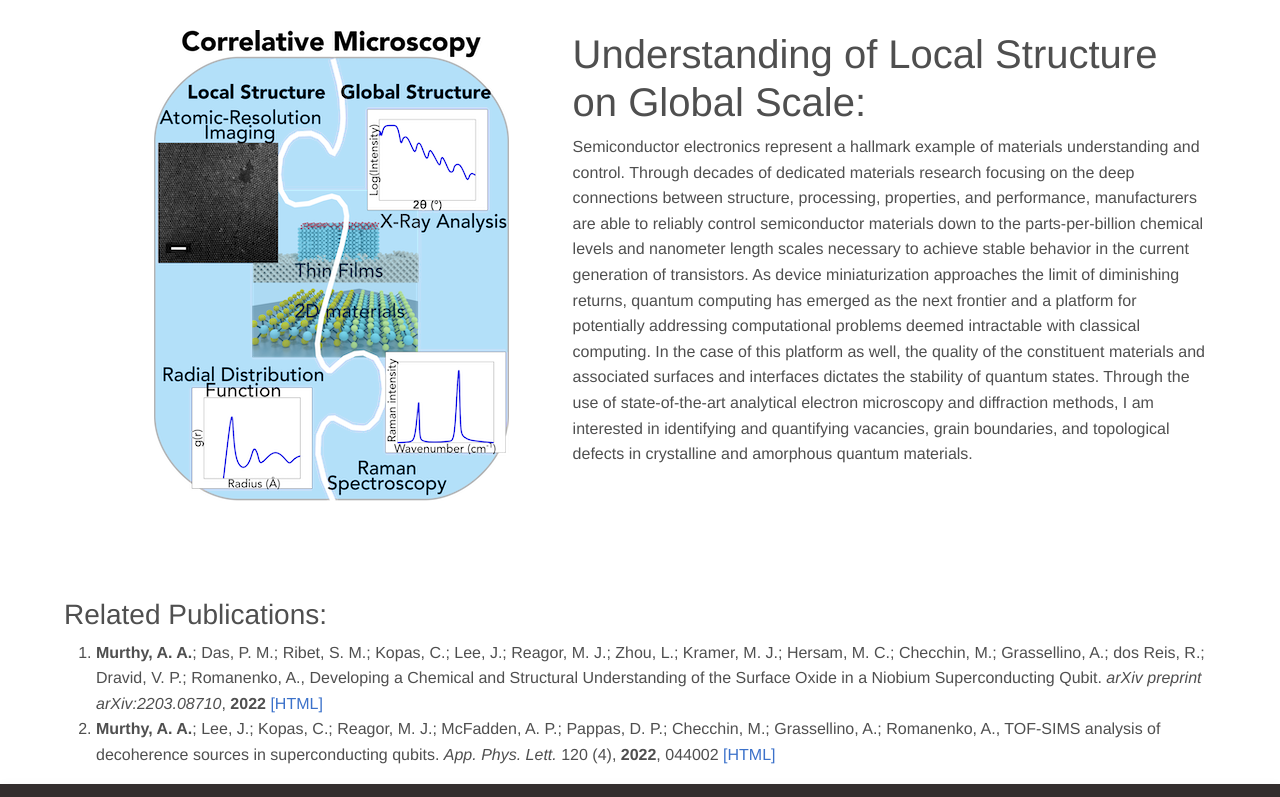
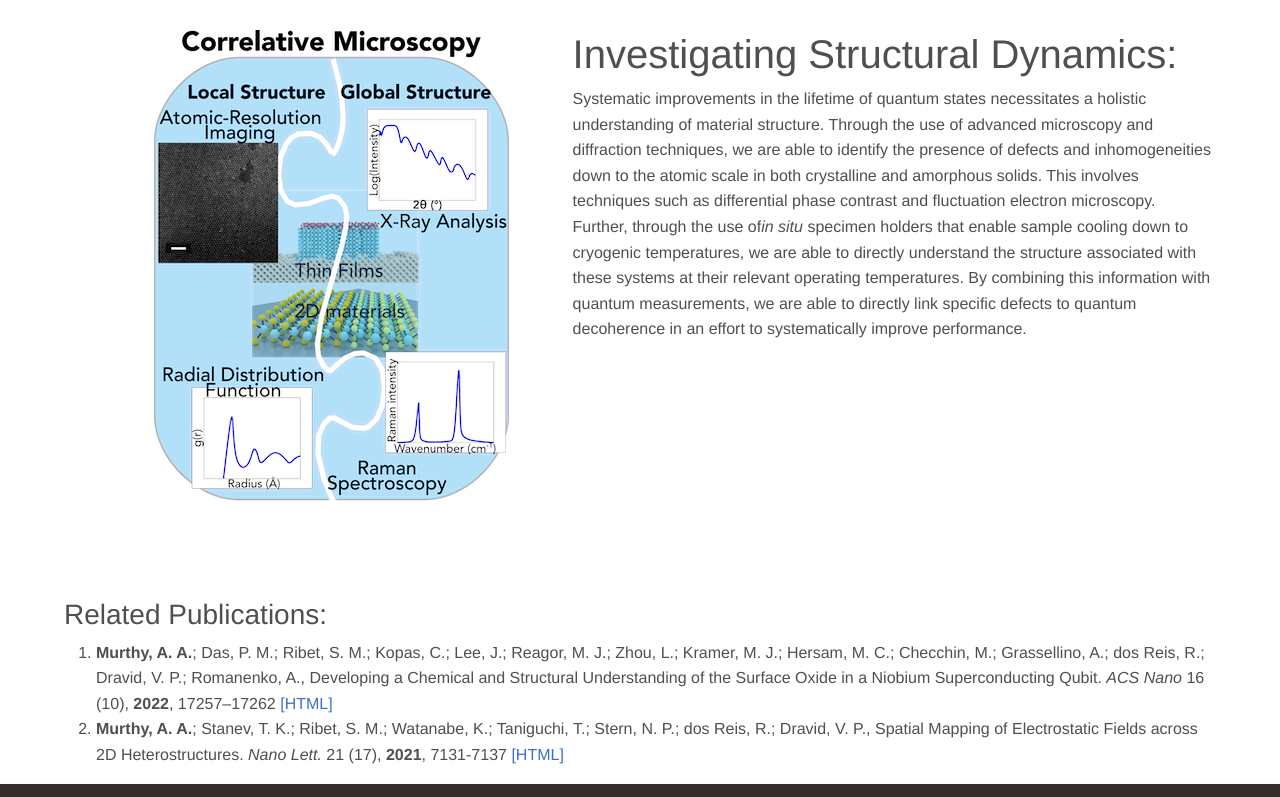
Before and after one commit to adithi-murthy/akshay-research-page, a React (Create React App) app: page /understanding-of-local-structure-on-global-scale in a window 1280 px wide. Shown: the part 500-1297 px from the top of the page. Built offline with nearby package versions, Linux system fonts and the light colour scheme.

Commit message:
hello. it's me.

```diff
--- a/src/Screens/AboutMe.js
+++ b/src/Screens/AboutMe.js
@@ -3,6 +3,7 @@ import {
   Name,
   JobTitle,
   AboutMeText,
+  AboutMeText2,
   Publication1,
   Publication2,
   Publication1Link,
@@ -40,6 +41,7 @@ const AboutMe = (
       <MDBIcon fab icon="twitter" />
     </a>
     <p style={{ marginTop: "3%" }}>{AboutMeText}</p>
+    <p style={{ marginTop: "3%" }}>{AboutMeText2}</p>
     <p>
     <MDBBtn style={{ backgroundColor: 'black' }} href={Pdf}>
       <MDBIcon className='me-2' fas icon='download' /> DOWNLOAD CV
--- a/src/Text/AboutMe.js
+++ b/src/Text/AboutMe.js
@@ -2,6 +2,7 @@ export const Name = "Akshay Murthy"
 export const JobTitle = "Associate Scientist at Fermi National Accelerator Laboratory"
 export const AboutMeText =
 "I am an Associate Scientist at Fermilab investigating superconducting resonators and transmons through the use of electron microscopy and other advanced materials characterization techniques. I previously obtained my PhD in Materials Science and Engineering at Northwestern University. My thesis research focused on studying two-dimensional materials for next generation electronic device applications.";
+export const AboutMeText2 = "As quantum systems are highly sensitive and responsive to perturbations and disorder at the atomic-scale, it is imperative to deeply understand how material structure, processing conditions, and property/performance metrics are linked. I seek to study quantum materials and devices using advanced microscopy and spectroscopy techniques to understand how the stability of quantum states are impacted by variations in the atomic and nanostructure."
 export const Publication1 = "New SQMS study uncovers impurities in a qubit"
 export const Publication2 = "Atomic Dance Reveals New Insights into Performance of 2D Materials"
 export const Publication1Link = "https://news.fnal.gov/2022/02/new-sqms-study-uncovers-impurities-in-a-qubit/?utm_source=newsletter&utm_medium=email&utm_campaign=ft-220217"
--- a/src/Text/IndividualResearchPages/Research-1.js
+++ b/src/Text/IndividualResearchPages/Research-1.js
@@ -1,23 +1,18 @@
 const Research1Text = (
   <div>
-    <h1>Understanding of Local Structure on Global Scale:</h1>
+    <h1>Investigating Structural Dynamics:</h1>
     <p className = "individualResearchBody">
-      Semiconductor electronics represent a hallmark example of materials
-      understanding and control. Through decades of dedicated materials research
-      focusing on the deep connections between structure, processing,
-      properties, and performance, manufacturers are able to reliably control
-      semiconductor materials down to the parts-per-billion chemical levels and
-      nanometer length scales necessary to achieve stable behavior in the
-      current generation of transistors. As device miniaturization approaches
-      the limit of diminishing returns, quantum computing has emerged as the
-      next frontier and a platform for potentially addressing computational
-      problems deemed intractable with classical computing. In the case of this
-      platform as well, the quality of the constituent materials and associated
-      surfaces and interfaces dictates the stability of quantum states. Through
-      the use of state-of-the-art analytical electron microscopy and diffraction
-      methods, I am interested in identifying and quantifying vacancies, grain
-      boundaries, and topological defects in crystalline and amorphous quantum
-      materials.
+      Systematic improvements in the lifetime of quantum states necessitates a
+      holistic understanding of material structure. Through the use of advanced
+      microscopy and diffraction techniques, we are able to identify the presence
+      of defects and inhomogeneities down to the atomic scale in both crystalline
+      and amorphous solids. This involves techniques such as differential phase
+      contrast and fluctuation electron microscopy. Further, through the use of
+      <i>in situ</i> specimen holders that enable sample cooling down to cryogenic
+      temperatures, we are able to directly understand the structure associated with
+      these systems at their relevant operating temperatures. By combining this information
+      with quantum measurements, we are able to directly link specific defects to
+      quantum decoherence in an effort to systematically improve performance.
     </p>
   </div>
 );
@@ -28,18 +23,29 @@ const Research1Publication1 = (
     M. J.; Zhou, L.; Kramer, M. J.; Hersam, M. C.; Checchin, M.; Grassellino,
     A.; dos Reis, R.; Dravid, V. P.; Romanenko, A., Developing a Chemical and
     Structural Understanding of the Surface Oxide in a Niobium Superconducting
-    Qubit. <i>arXiv preprint arXiv:2203.08710</i>, <b>2022</b>{" "}
-    <a href="https://arxiv.org/abs/2203.08710">[HTML]</a>
+    Qubit.  <i>ACS Nano</i> 16 (10),{" "}
+    <b>2022</b>, 17257–17262{" "}
+    <a href="https://doi.org/10.1021/acsnano.2c07913">[HTML] </a>
   </div>
 );
 
 const Research1Publication2 = (
   <div>
-    <b>Murthy, A. A.</b>; Lee, J.; Kopas, C.; Reagor, M. J.; McFadden, A. P.;
-    Pappas, D. P.; Checchin, M.; Grassellino, A.; Romanenko, A., TOF-SIMS
-    analysis of decoherence sources in superconducting qubits.{" "}
-    <i>App. Phys. Lett.</i> 120 (4), <b>2022</b>, 044002{" "}
-    <a href="https://aip.scitation.org/doi/full/10.1063/5.0079321">[HTML]</a>
+    <b>Murthy, A. A.</b>; Stanev, T. K.; Ribet, S. M.; Watanabe, K.; Taniguchi,
+    T.; Stern, N. P.; dos Reis, R.; Dravid, V. P., Spatial Mapping of
+    Electrostatic Fields across 2D Heterostructures. <i>Nano Lett.</i> 21 (17),{" "}
+    <b>2021</b>, 7131-7137{" "}
+    <a href="https://pubs.acs.org/doi/abs/10.1021/acs.nanolett.1c01636">[HTML]</a>
   </div>
 );
-export { Research1Text, Research1Publication1, Research1Publication2 };
+
+const Research1Publication3 = (
+  <div>
+    <b>Murthy, A. A.</b>; Stanev, T. K.; dos Reis, R.; Hao, S.; Wolverton, C.;
+    Stern, N. P.; Dravid, V. P., Direct Visualization of Electric Field induced
+    Structural Dynamics in Monolayer Transition Metal Dichalcogenides.{" "}
+    <i>ACS Nano</i>, 14 (2), <b>2020</b>, 1569-1576{" "}
+    <a href="https://pubs.acs.org/doi/abs/10.1021/acsnano.9b06581">[HTML]</a>
+  </div>
+);
+export { Research1Text, Research1Publication1, Research1Publication2, Research1Publication3 };
```
